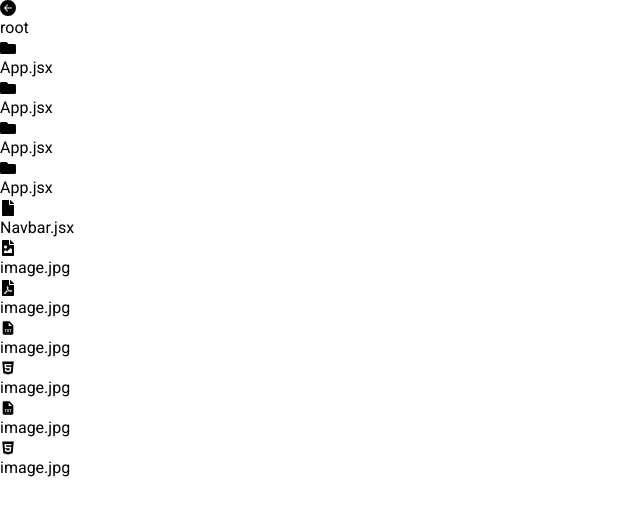
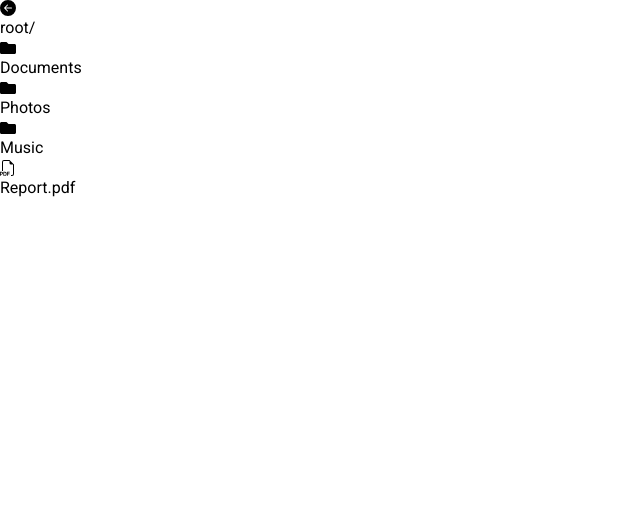
Before and after one commit to amanbairagi30/online-drive, a React (Vite) app: page / in a window 1280 px wide. Shown: the top 516 px of the page, without its empty margins (0-640 px from the left). Built offline with nearby package versions, Linux system fonts and the light colour scheme.

Commit message:
Feature : Added the feature of navigation from a sub folder and so on using double click and also introduced the breadcrums feature along with back button and its navigation

```diff
--- a/src/components/Navbar.jsx
+++ b/src/components/Navbar.jsx
@@ -1,11 +1,18 @@
 import React from 'react'
 
-const Navbar = () => {
+const Navbar = ({ folderNames }) => {
   return (
     <>
-      <nav className='font-semibold'>
+      <nav >
 
-        <p>root</p>
+        <p className=''>
+
+          <div className='flex gap-4 '>
+          <span className='mr-2 font-semibold'>root</span>
+          <span className='mr-2'>/</span>
+            {folderNames.map(elem => <><div className='font-semibold'>{elem}</div><span className='text-gray-400'>/</span></>)}
+          </div>
+        </p>
 
       </nav>
     </>
--- a/src/components/SingleEntity.jsx
+++ b/src/components/SingleEntity.jsx
@@ -1,12 +1,11 @@
+// SingleEntity.js
 import React from 'react';
-import { FaFolder } from 'react-icons/fa';
-import { FaFile } from 'react-icons/fa';
-import { FaFilePdf } from 'react-icons/fa';
+import { FaFolder, FaFile, FaFileImage, FaFilePdf } from 'react-icons/fa';
 import { BiSolidFileTxt } from 'react-icons/bi';
+import { BsFiletypeMp4, BsFiletypeMp3, BsFiletypeTxt, BsFiletypeJpg, BsFiletypePdf, BsFiletypePpt,BsFiletypeDocx  } from 'react-icons/bs';
 import { AiFillHtml5 } from 'react-icons/ai';
-import { FaFileImage } from 'react-icons/fa';
 
-const SingleEntity = ({ name, type }) => {
+const SingleEntity = ({ name, type, onClick }) => {
   let FileIcon = null;
 
   switch (type.toLowerCase()) {
@@ -16,26 +15,51 @@ const SingleEntity = ({ name, type }) => {
     case 'file':
       FileIcon = FaFile;
       break;
+    default:
+      break;
+  }
+
+  switch (name.split(".")[1]) {
     case 'jpg':
-            FileIcon = FaFileImage;
+      FileIcon = BsFiletypeJpg;
       break;
     case 'pdf':
-            FileIcon = FaFilePdf;
+      FileIcon = BsFiletypePdf;
       break;
     case 'txt':
-            FileIcon = BiSolidFileTxt;
+      FileIcon = BsFiletypeTxt;
       break;
     case 'html':
       FileIcon = AiFillHtml5;
+      break;
+    case 'mp4':
+      FileIcon = BsFiletypeMp4;
+      break;
+    case 'mp3':
+      FileIcon = BsFiletypeMp3;
+      break;
+    case 'pptx':
+      FileIcon = BsFiletypePpt;
+      break;
+    case 'docx':
+      FileIcon = BsFiletypePpt;
+      break;
+    case 'docx':
+      FileIcon = BsFiletypeDocx;
       break;
     default:
       break;
   }
 
   return (
-        <div className='flex flex-col gap-4 items-start border-b md:border-none border-gray-300 md:items-center justify-center'>
+    <div
+      className='flex flex-col gap-4 items-start border-b md:border-none border-gray-300 md:items-center justify-center'
+      onDoubleClick={onClick} // Handle double-click to show children
+    >
       <div className=' flex md:flex-col gap-4 items-center justify-center border-black w-fit py-4 px-6'>
-                {FileIcon && <FileIcon className='text-[2rem] md:text-[4rem]  text-[#5fbfff]' />}
+        {FileIcon && (
+          <FileIcon className='text-[2rem] md:text-[4rem]  text-[#5fbfff]' />
+        )}
         <p>{name}</p>
       </div>
     </div>
--- a/src/pages/Home.jsx
+++ b/src/pages/Home.jsx
@@ -1,46 +1,108 @@
-import React from 'react'
-import { BsArrowLeftCircleFill } from "react-icons/bs";
+import React, { useState } from 'react';
+import { BsArrowLeftCircleFill } from 'react-icons/bs';
 import Navbar from '../components/Navbar';
 import SingleEntity from '../components/SingleEntity';
 
 const Home = () => {
+  const initialFiles = [
+    {
+      name: 'Documents',
+      type: 'folder',
+      children: [
+        {
+          name: 'Work',
+          type: 'folder',
+          children: [
+            { name: 'Report.docx', type: 'file' },
+            { name: 'Presentation.pptx', type: 'file' },
+            { name: 'test.py', type: 'file' },
+          ],
+        },
+        {
+          name: 'Personal',
+          type: 'folder',
+          children: [
+            { name: 'Vacation.jpg', type: 'file' },
+            { name: 'ShoppingList.txt', type: 'file' },
+          ],
+        },
+      ],
+    },
+    {
+      name: 'Photos',
+      type: 'folder',
+      children: [
+        { name: 'Family.jpg', type: 'file' },
+        { name: 'Friends.jpg', type: 'file' },
+      ],
+    },
+    {
+      name: 'Music',
+      type: 'folder',
+      children: [
+        { name: 'Song1.mp3', type: 'file' },
+        { name: 'Song2.mp3', type: 'file' },
+      ],
+    },
+    {
+      name: 'Report.pdf',
+      type: 'file',
+    },
+  ];
+
+  const [folderHistory, setFolderHistory] = useState([]);
+  const [currentFolder, setCurrentFolder] = useState(initialFiles);
+  const [folderNameArray, setFolderNameArray] = useState([]);
+
+  const handleFolderClick = (folder) => {
+    if (folder.type === 'folder') {
+
+        const updateCurrentFolder = currentFolder.filter(item => item.name === folder.name)
+      setFolderHistory([...folderHistory, currentFolder]);
+      setCurrentFolder(folder.children);
+      setFolderNameArray([...folderNameArray , folder.name])
+    }
+  };
+
+  const handleBackClick = () => {
+    if (folderHistory.length > 0) {
+      const previousFolder = folderHistory.pop();
+      folderNameArray.pop();
+      setFolderHistory([...folderHistory]);
+      setCurrentFolder(previousFolder);
+    }
+  };
+
+  console.log(folderNameArray)
+
   return (
     <>
       <main className=' border-red-500 p-4 min-h-screen'>
-
-
         <div className=' w-full grid grid-cols-1 gap-6 h-fit border-black mx-auto max-w-[1280px]'>
-
-
           {/* Navbar */}
           <section className='border-b h-[4rem] p-4 flex gap-4 items-center border-gray-400'>
-                        <BsArrowLeftCircleFill className='text-xl cursor-pointer text-gray-400' />
-                        <Navbar />
+            <BsArrowLeftCircleFill
+              className='text-xl cursor-pointer text-gray-400'
+              onClick={handleBackClick}
+            />
+            <Navbar folderNames = {folderNameArray}/>
           </section>
 
           {/* Main Screen */}
           <section className='border p-4 grid grid-cols-1 md:grid-cols-3 lg:grid-cols-6 gap-x-0 gap-y-9 max-h-fit border-gray-300 rounded-md '>
-                        <SingleEntity name={"App.jsx"} type={"folder"}/>
-                        <SingleEntity name={"App.jsx"} type={"folder"}/>
-                        <SingleEntity name={"App.jsx"} type={"folder"}/>
-                        <SingleEntity name={"App.jsx"} type={"folder"}/>
-                        <SingleEntity name={"Navbar.jsx"} type={"file"}/>
-                        <SingleEntity name={"image.jpg"} type={"jpg"}/>
-                        <SingleEntity name={"image.jpg"} type={"PDF"}/>
-                        <SingleEntity name={"image.jpg"} type={"txt"}/>
-                        <SingleEntity name={"image.jpg"} type={"html"}/>
-                        <SingleEntity name={"image.jpg"} type={"txt"}/>
-                        <SingleEntity name={"image.jpg"} type={"html"}/>
-
+            {currentFolder.map((entity) => (
+              <SingleEntity
+                key={entity.name}
+                name={entity.name}
+                type={entity.type}
+                onClick={() => handleFolderClick(entity)}
+              />
+            ))}
           </section>
-
-
         </div>
-
-
       </main>
     </>
-    )
-}
+  );
+};
 
-export default Home
+export default Home;
```
Lines whose indentation alone changed are shown as unchanged.
